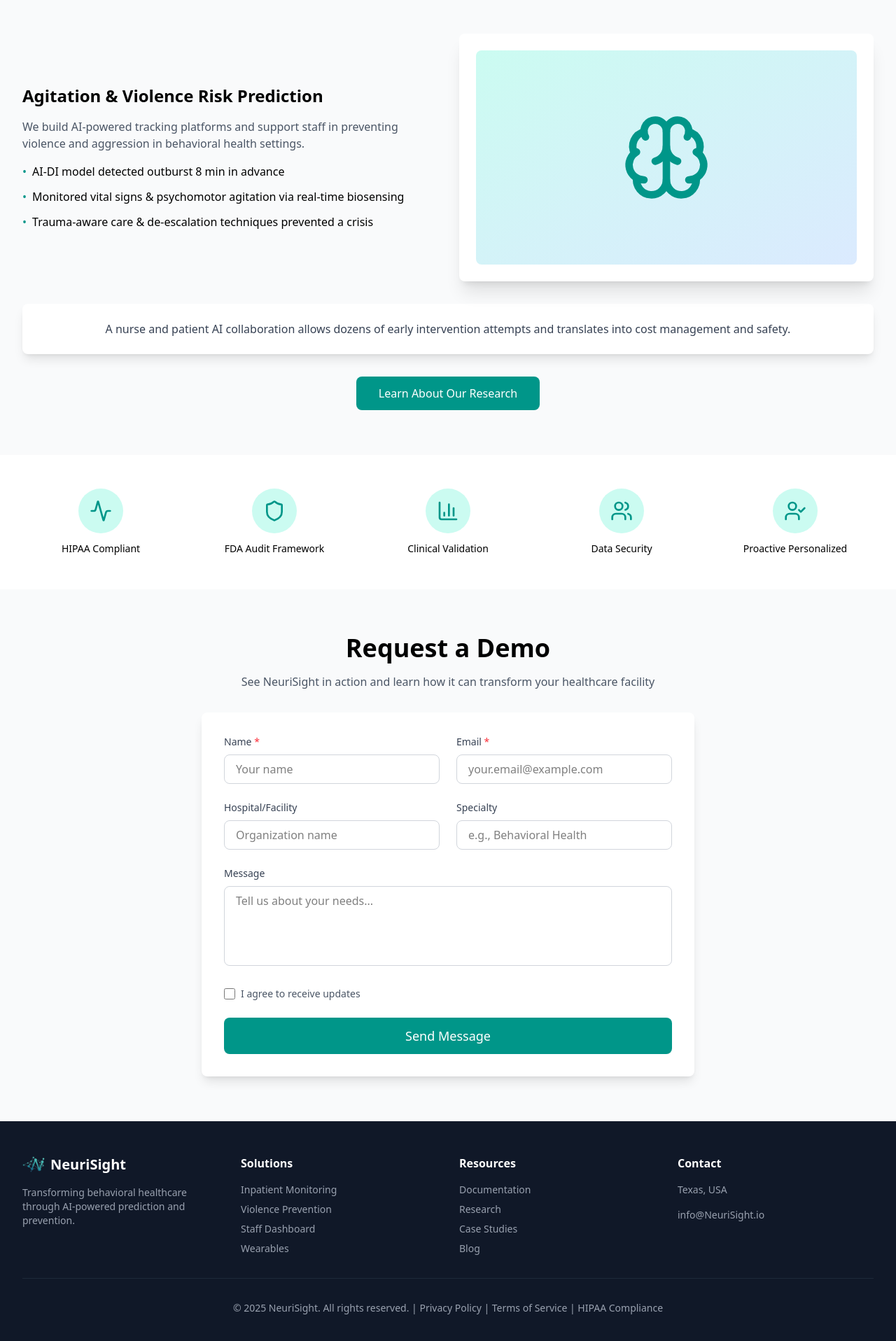
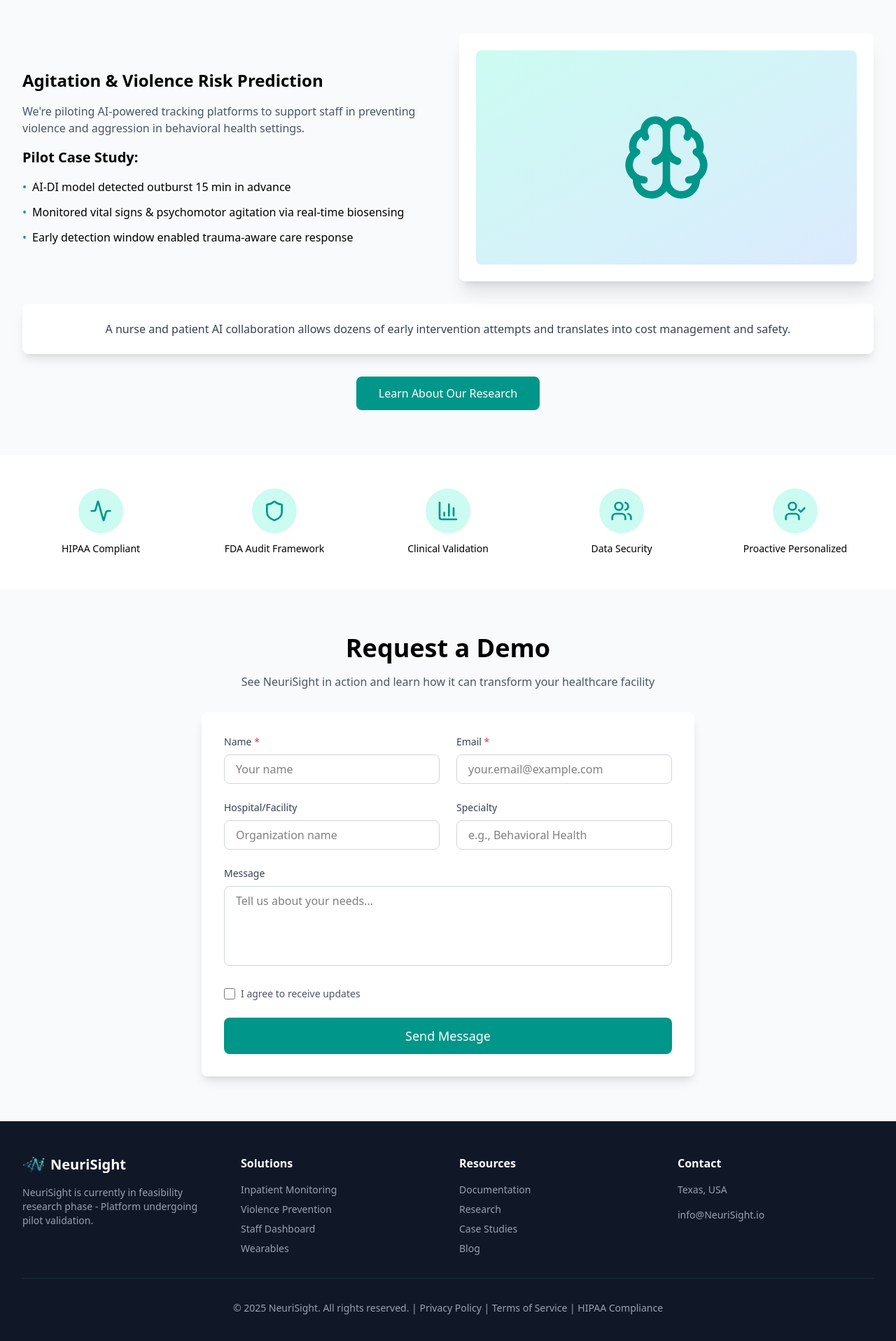
Before and after one commit to neurisight/mindwatch-landing, a React (Vite) app: page / in a window 1280 px wide. Shown: the part 3292-5208 px from the top of the page at 70% size. Built offline with nearby package versions, Linux system fonts and the light colour scheme.

Commit message:
more revisions

```diff
--- a/src/components/Footer.tsx
+++ b/src/components/Footer.tsx
@@ -11,8 +11,7 @@ const Footer = () => {
                 <span className="text-xl font-bold">NeuriSight</span>
               </div>
               <p className="text-gray-400 text-sm">
-                Transforming behavioral healthcare through AI-powered prediction
-                and prevention.
+                NeuriSight is currently in feasibility research phase - Platform undergoing pilot validation.
               </p>
             </div>
 
--- a/src/pages/Home.jsx
+++ b/src/pages/Home.jsx
@@ -252,7 +252,9 @@ const NeuriSightLanding = () => {
               </p>
               <div className="bg-white rounded-lg p-4 flex items-center justify-center">
                 <div className="w-32 h-32 rounded-full border-8 border-teal-600 flex items-center justify-center">
-                  <span className="text-2xl font-bold text-teal-600">↓ 80%</span>
+                  <span className="text-2xl font-bold text-teal-600">
+                    ↓ 80%
+                  </span>
                 </div>
               </div>
             </div>
@@ -299,14 +301,17 @@ const NeuriSightLanding = () => {
                 Agitation & Violence Risk Prediction
               </h3>
               <p className="text-gray-600 mb-4">
-                We build AI-powered tracking platforms and support staff in
+                We're piloting AI-powered tracking platforms to support staff in
                 preventing violence and aggression in behavioral health
                 settings.
               </p>
+              <h4 className="text-xl font-bold mb-4">
+                Pilot Case Study:
+              </h4>
               <ul className="space-y-3">
                 <li className="flex items-start">
                   <span className="text-teal-600 mr-2">•</span>
-                  <span>AI-DI model detected outburst 8 min in advance</span>
+                  <span>AI-DI model detected outburst 15 min in advance</span>
                 </li>
                 <li className="flex items-start">
                   <span className="text-teal-600 mr-2">•</span>
@@ -318,8 +323,7 @@ const NeuriSightLanding = () => {
                 <li className="flex items-start">
                   <span className="text-teal-600 mr-2">•</span>
                   <span>
-                    Trauma-aware care & de-escalation techniques prevented a
-                    crisis
+                    Early detection window enabled trauma-aware care response
                   </span>
                 </li>
               </ul>
```
